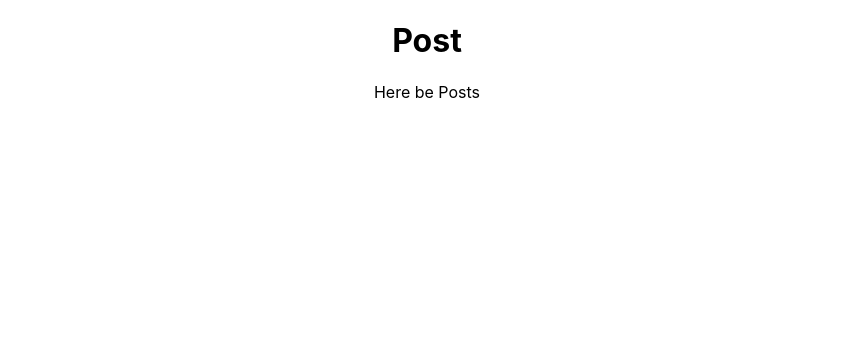
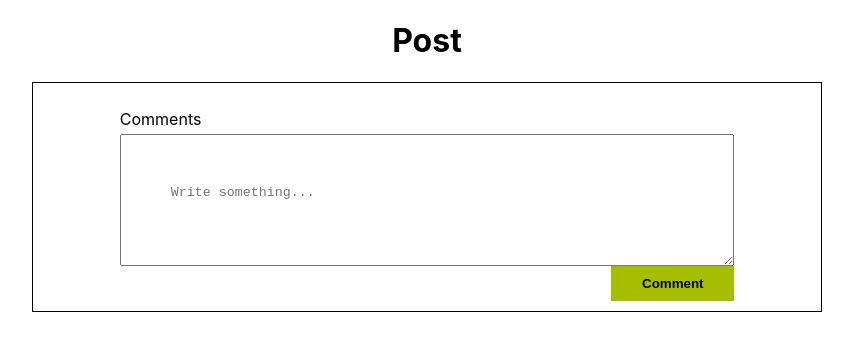
Before and after one commit to info442-spr22/b-team, a React (Create React App) app in the folder Better-Educators/: page /post in a window 1280 px wide. Shown: the top 340 px of the page, without its empty margins (213-1066 px from the left). Built offline with nearby package versions, Linux system fonts and the light colour scheme.

Commit message:
created comment section

```diff
--- a/Better-Educators/package.json
+++ b/Better-Educators/package.json
@@ -7,7 +7,7 @@
     "@testing-library/jest-dom": "^5.16.4",
     "@testing-library/react": "^12.1.4",
     "@testing-library/user-event": "^13.5.0",
-    "firebase": "^9.6.11",
+    "firebase": "^9.7.0",
     "react": "^18.0.0",
     "react-dom": "^18.0.0",
     "react-router-dom": "^6.3.0",
--- a/Better-Educators/src/Post.css
+++ b/Better-Educators/src/Post.css
@@ -0,0 +1,33 @@
+#comment-section {
+    border: solid 1px black;
+    width: 60%;
+    margin: auto;
+    padding: 10px;
+}
+
+form {
+    margin: auto;
+    display: flex;
+    flex-direction: column;
+    width: 80%;
+}
+
+#comment-text {
+    box-sizing: border-box;
+    padding: 50px;
+}
+
+.form-label {
+    text-align: left;
+    margin-bottom: 5px;
+}
+
+#submit-button {
+    padding: 10px;
+    width: 20%;
+    margin-left: auto;
+    margin-right: 0;
+    font-weight: bold;
+    background-color: #a5be00;
+    border: none;
+}
--- a/Better-Educators/src/pages/post.js
+++ b/Better-Educators/src/pages/post.js
@@ -7,10 +7,22 @@ const Post = () => {
     return(
         <div>
             <h1>Post</h1>
-            <p>
-                Here be Posts
-            </p>
+            <Comments />
         </div>
     );
 }
 export default Post;
+
+function Comments() {
+    return (
+        <div id="comment-section">
+            <div id="comment-form">
+                <form method="post" id="comment-form">
+                    <p class="form-label">Comments</p>
+                    <textarea id="comment-text" name="comment-text" placeholder="Write something..."></textarea>
+                    <button type="submit" id="submit-button" name="submit-button">Comment</button>
+                </form>
+            </div>
+        </div>
+    );
+}
```
Also changed, not shown: 1 other file (tests, documents, lock files or other folders).
